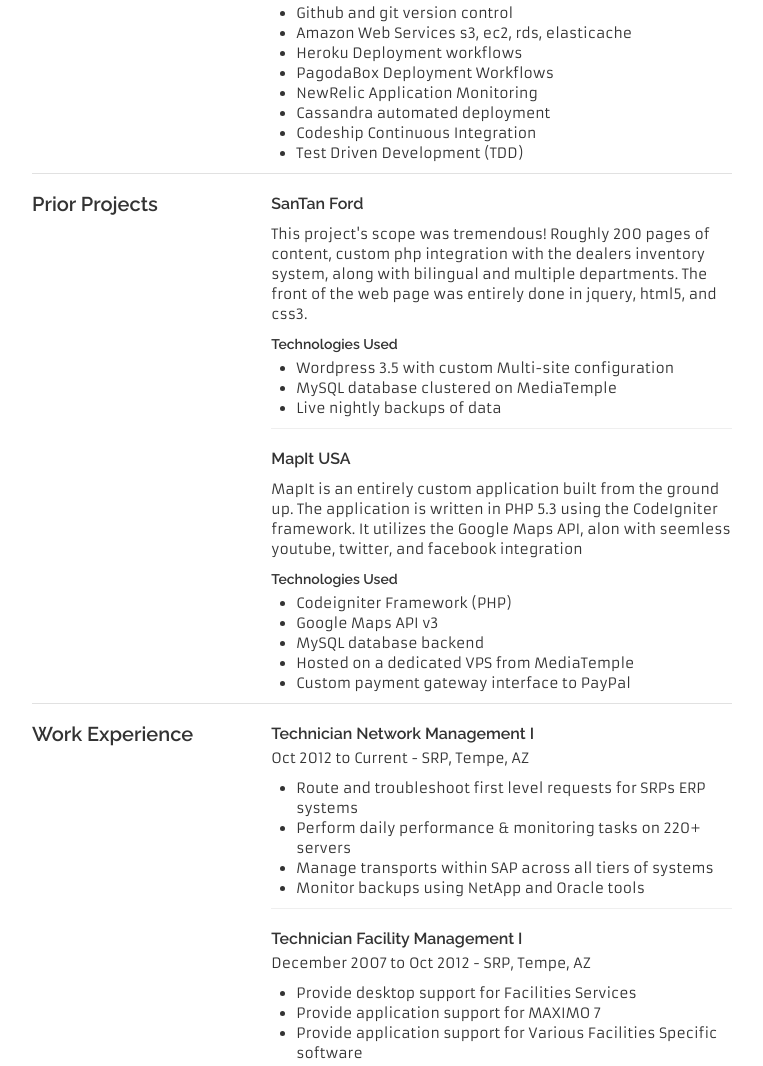
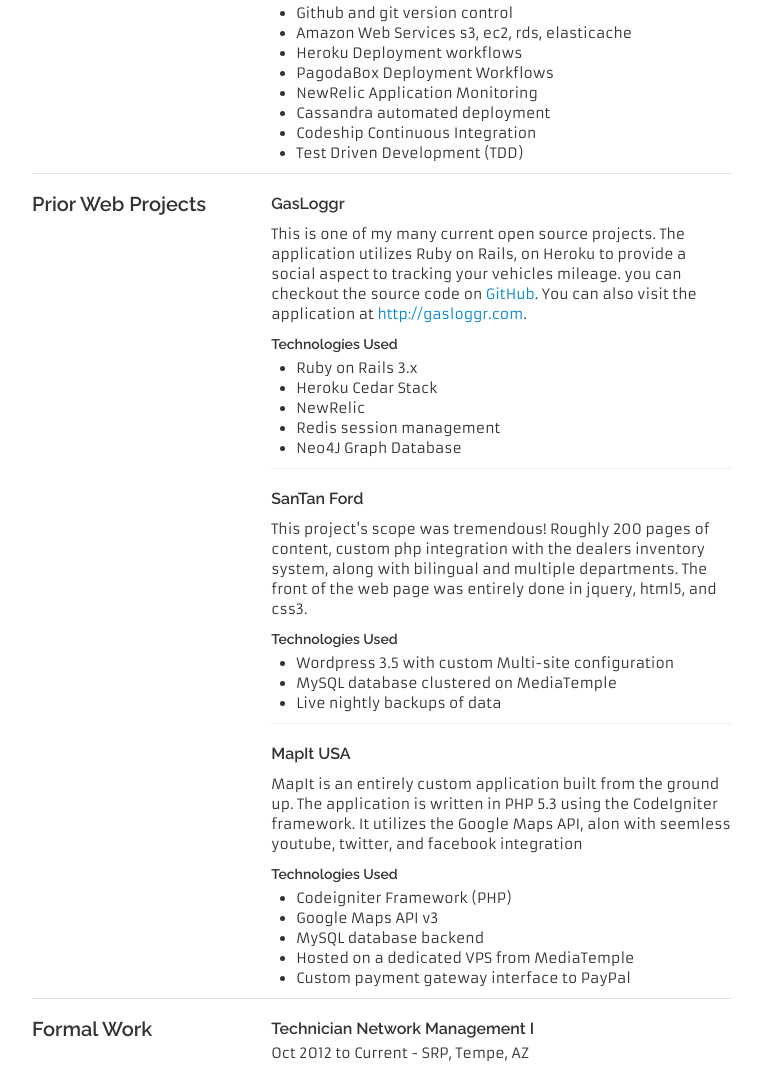
Before and after one commit to mikedevita/resume, a plain HTML site: page index.html in a window 1280 px wide. Shown: the part 773-1839 px from the top of the page, without its empty margins (258-1021 px from the left). Drawn offline with Linux system fonts and the light colour scheme.

Commit message:
updated with new projects

```diff
--- a/index.html
+++ b/index.html
@@ -116,9 +116,23 @@
 				<article class="projects">
 					<div class="row-fluid">
 						<header class="span4">
-							<h2>Prior Projects</h2>
+							<h2>Prior Web Projects</h2>
 						</header>
 						<section class="span8">
+							<h3>GasLoggr</h3>
+							<p class="project-description">This is one of my many current open source projects. The application utilizes Ruby on Rails, on Heroku to provide a social aspect to tracking your vehicles mileage. you can checkout the source code on <a href="https://github.com/RelativeMedia/gasloggr.com" target="_blank">GitHub</a>. You can also visit the application at <a href="http://gasloggr.com" target="_blank">http://gasloggr.com</a>.</p>
+							<h4>Technologies Used</h4>
+							<ul>
+								<li>Ruby on Rails 3.x
+								<li>Heroku Cedar Stack
+								<li>NewRelic
+								<li>Redis session management
+								<li>Neo4J Graph Database
+							</ul>
+						</section>
+					</div>
+					<div class="row-fluid">
+						<section class="offset4 span8">
 							<h3>SanTan Ford</h3>
 							<p class="project-description">This project's scope was tremendous! Roughly 200 pages of content, custom php integration with the dealers inventory system, along with bilingual and multiple departments. The front of the web page was entirely done in jquery, html5, and css3.</p>
 							<h4>Technologies Used</h4>
@@ -148,7 +162,7 @@
 				<article class="experience">
 					<div class="row-fluid">
 						<header class="span4">
-							<h2>Work Experience</h2>
+							<h2>Formal Work</h2>
 						</header>
 						<section class="span8">
 							<h3>Technician Network Management I</h3>
```
